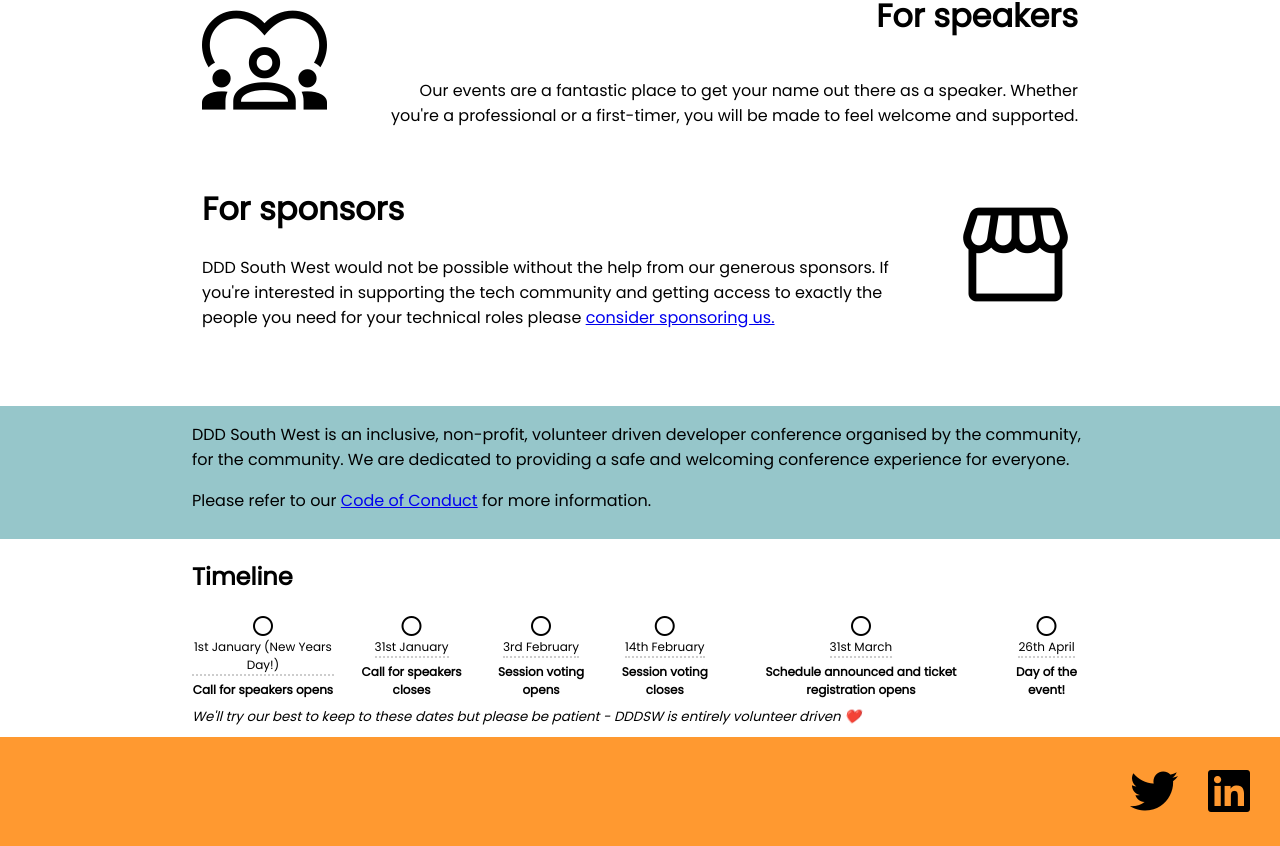
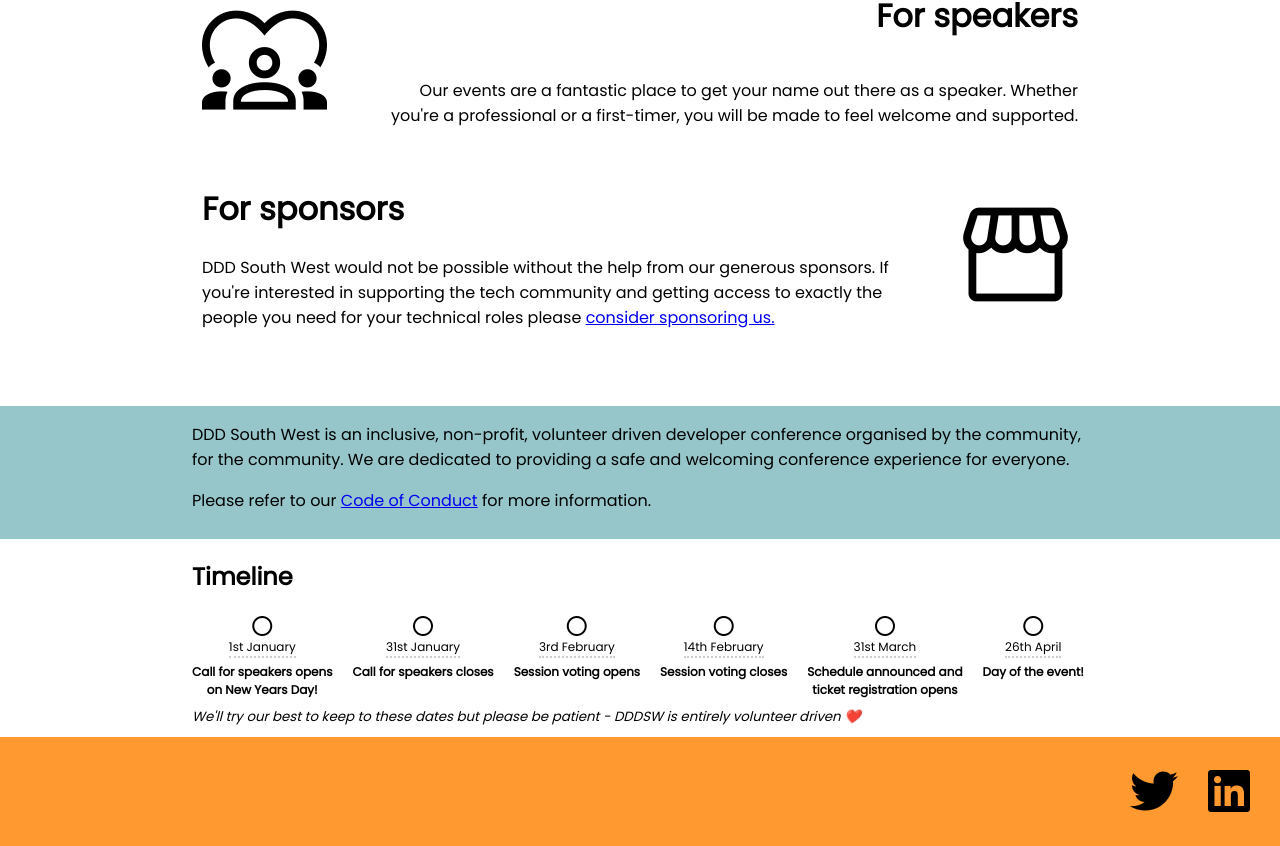
Before and after one commit to dddsw/dddsw-web, a SvelteKit app: page / in a window 1280 px wide. Shown: the part 932-1778 px from the top of the page. Built offline with nearby package versions, Linux system fonts and the light colour scheme.

Commit message:
Split timeline sub-message on to separate lines

```diff
--- a/src/routes/+page.svelte
+++ b/src/routes/+page.svelte
@@ -65,8 +65,9 @@
 		<div class="timeline text-center">
 			<span class="timeline-item">
 				<span class="material-symbols-outlined"> circle </span>
-				<p>1st January (New Years Day!)</p>
+				<p>1st January</p>
 				<p>Call for speakers opens</p>
+				<p>on New Years Day!</p>
 			</span>
 			<span class="timeline-item">
 				<span class="material-symbols-outlined"> circle </span>
@@ -86,7 +87,8 @@
 			<span class="timeline-item">
 				<span class="material-symbols-outlined"> circle </span>
 				<p>31st March</p>
-				<p>Schedule announced and ticket registration opens</p>
+				<p>Schedule announced and</p>
+				<p>ticket registration opens</p>
 			</span>
 			<span class="timeline-item">
 				<span class="material-symbols-outlined"> circle </span>
```
